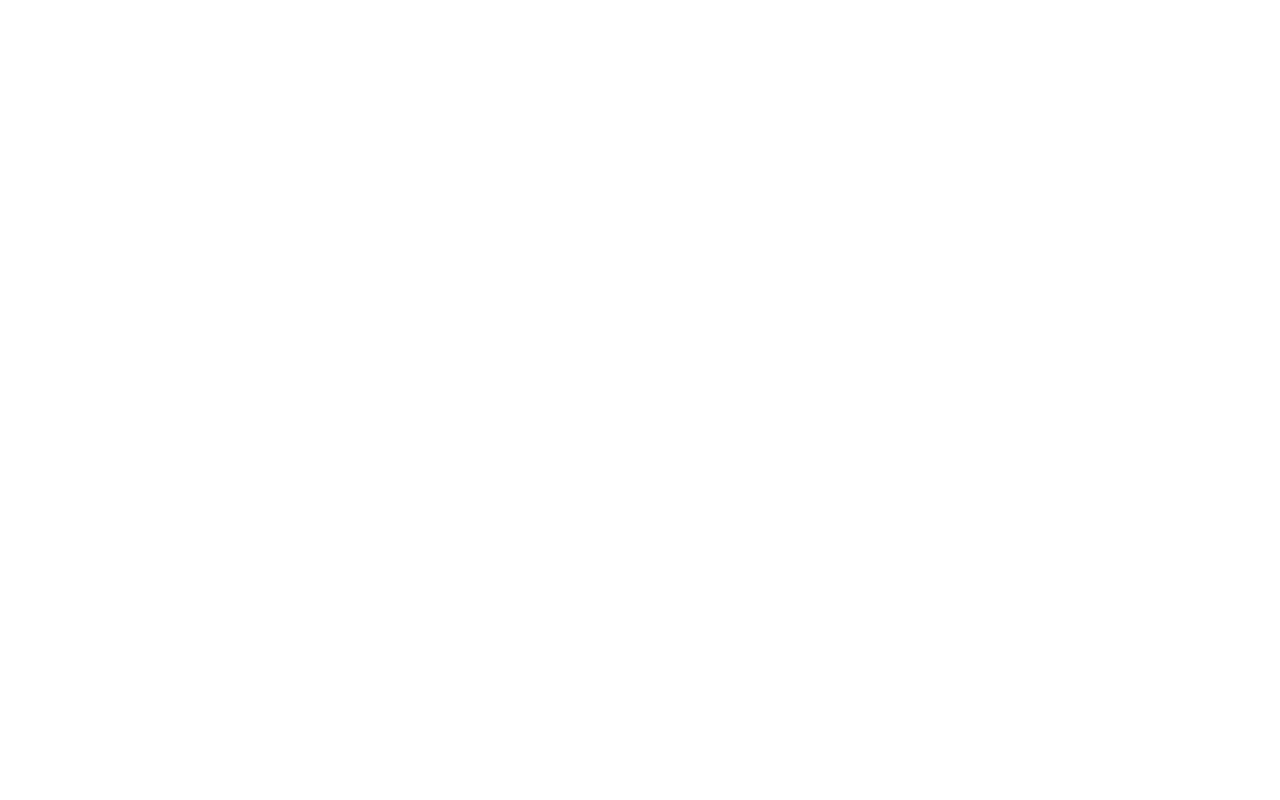
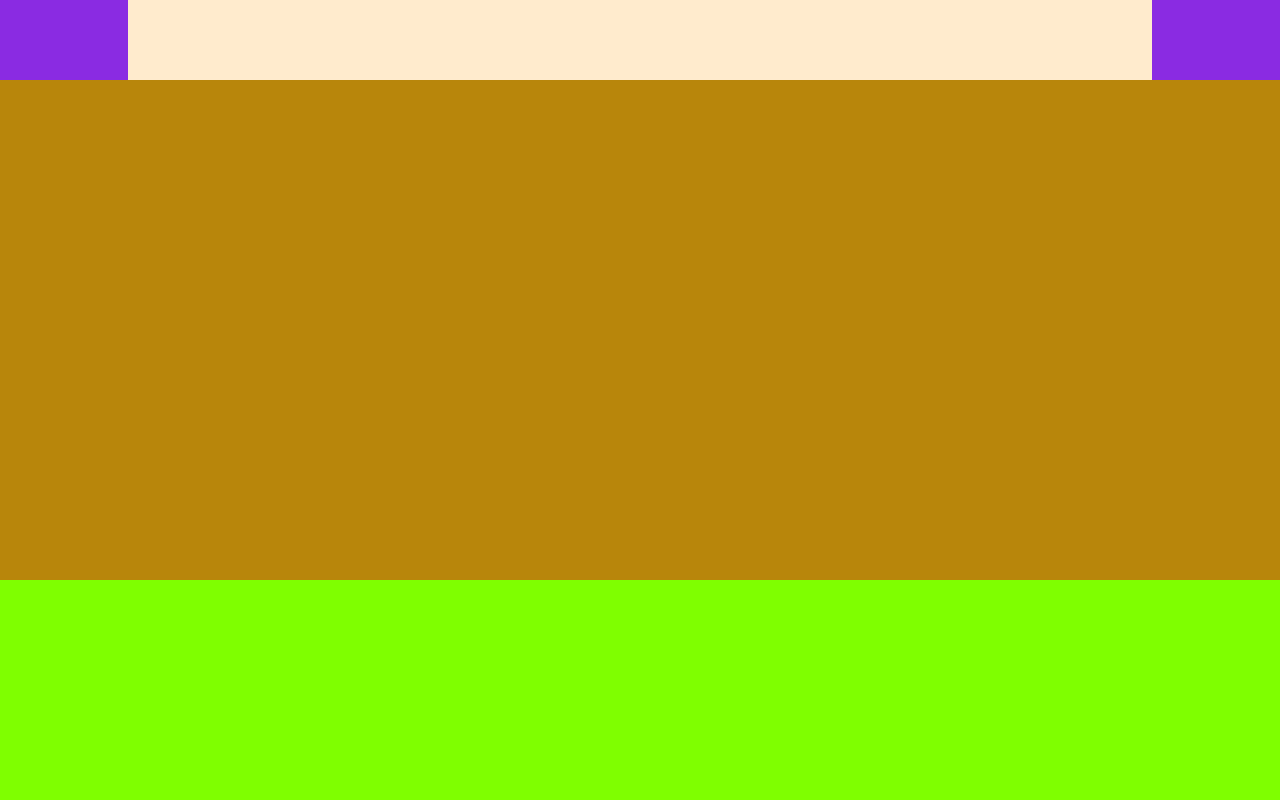
Before and after one commit to Scova89/htmlcss-discord, a plain HTML site: page index.html in a window 1280 px wide. Shown: the top 800 px of the page. Drawn offline with Linux system fonts and the light colour scheme.

Commit message:
sezioni debug e container

```diff
--- a/css/style.css
+++ b/css/style.css
@@ -4,3 +4,44 @@
     padding: 0;
     box-sizing: border-box;
 }
+
+/* header */
+header{
+    height: 80px;
+}
+
+.container{
+    width: 80%;
+    margin: 0 auto;
+    max-width: 1170px;
+}
+
+#jumbotron{
+    height: 500px;
+}
+
+
+
+/* **** debug **** */
+
+.debug header{
+    background-color: blueviolet;
+}
+
+.debug .container{
+    height: 100px;
+    background-color: blanchedalmond;
+}
+.debug main{
+    height: 700px;
+    background-color: chartreuse;
+}
+
+.debug #jumbotron{
+    background-color: darkgoldenrod;
+}
+
+.debug footer{
+    height: 500px;
+    background-color: dodgerblue;
+}
--- a/index.html
+++ b/index.html
@@ -5,15 +5,25 @@
     <meta http-equiv="X-UA-Compatible" content="IE=edge">
     <meta name="viewport" content="width=device-width, initial-scale=1.0">
     <title>Discord</title>
+    <link rel="stylesheet" href="css/style.css">
 </head>
 
-<body>
+<body class="debug">
 
     <!-- header -->
     <header>
+        <div class="container">
+
+        </div>
 
     </header>
     <!-- /header -->
+
+    <!-- jumbotron -->
+    <section id="jumbotron">
+
+    </section>
+    <!-- /jumbotron -->
 
     <!-- main -->
     <main>
```
